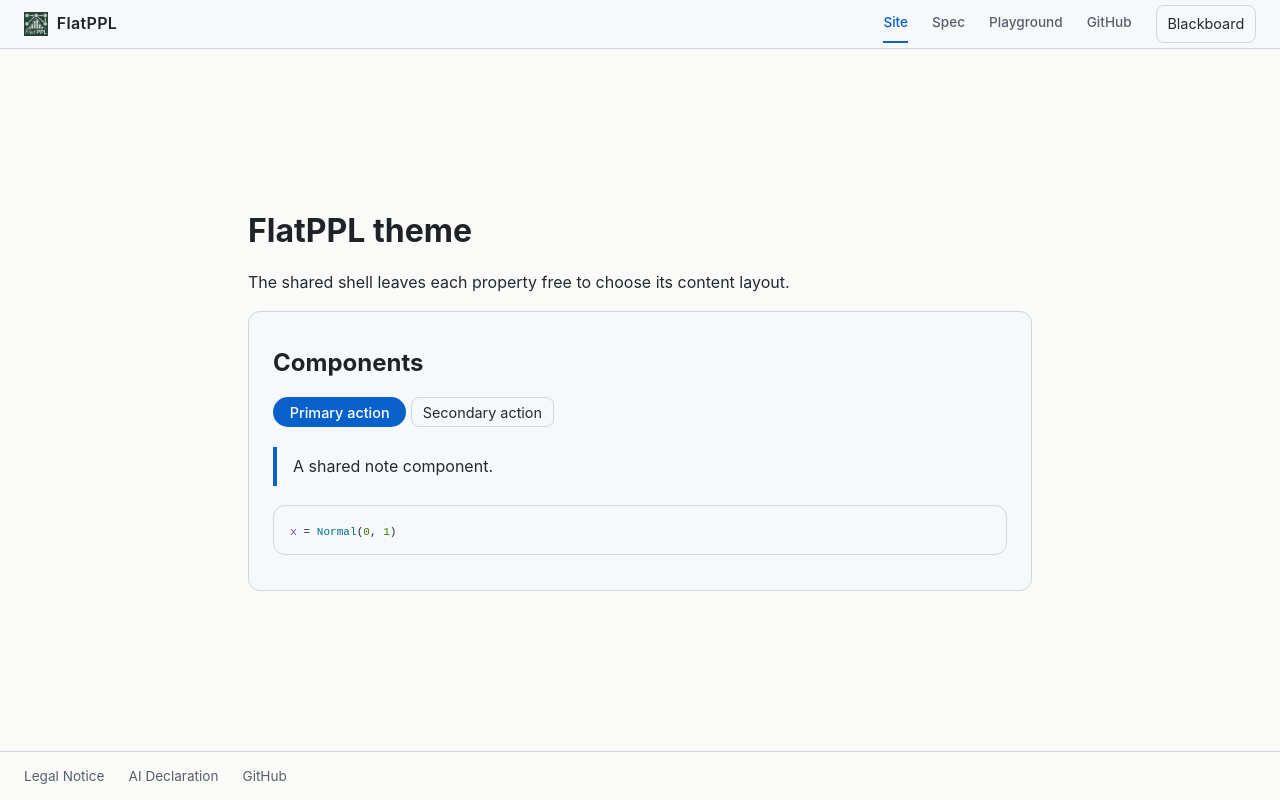
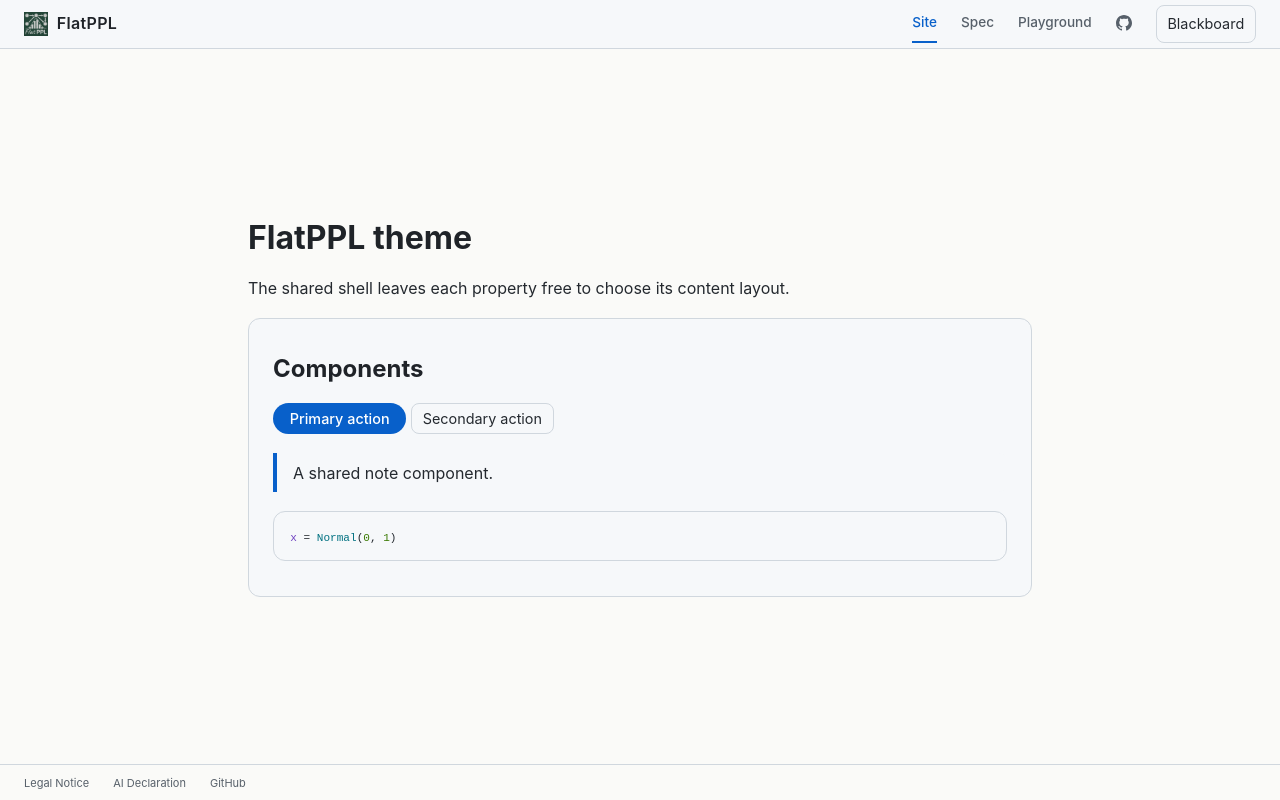
Before and after one commit to flatppl/flatppl-theme, a website: page preview/index.html in a window 1280 px wide. Drawn offline with Linux system fonts and the light colour scheme.

Commit message:
Finish shared shell alignment

```diff
--- a/header.html
+++ b/header.html
@@ -17,7 +17,11 @@
       <a href="https://spec.flatppl.org/" data-fp-nav="spec">Spec</a>
       <a href="https://live.flatppl.org/" data-fp-nav="play">Playground</a>
       <a href="https://docs.flatppl.org/" data-fp-nav="docs" hidden>Docs</a>
-      <a href="https://github.com/flatppl" data-fp-nav="github">GitHub</a>
+      <a href="https://github.com/flatppl" data-fp-nav="github" aria-label="GitHub">
+        <svg class="fp-icon-github" viewBox="0 0 16 16" aria-hidden="true">
+          <path d="M6.766 11.328c-2.063-.25-3.516-1.734-3.516-3.656 0-.781.281-1.625.75-2.188-.203-.515-.172-1.609.063-2.062.625-.078 1.468.25 1.968.703.594-.187 1.219-.281 1.985-.281.765 0 1.39.094 1.953.265.484-.437 1.344-.765 1.969-.687.218.422.25 1.515.046 2.047.5.593.766 1.39.766 2.203 0 1.922-1.453 3.375-3.547 3.64.531.344.89 1.094.89 1.954v1.625c0 .468.391.734.86.547C13.781 14.359 16 11.53 16 8.03 16 3.61 12.406 0 7.984 0 3.563 0 0 3.61 0 8.031a7.88 7.88 0 0 0 5.172 7.422c.422.156.828-.125.828-.547v-1.25c-.219.094-.5.156-.75.156-1.031 0-1.64-.562-2.078-1.609-.172-.422-.36-.672-.719-.719-.187-.015-.25-.093-.25-.187 0-.188.313-.328.625-.328.453 0 .844.281 1.25.86.313.452.64.655 1.031.655s.641-.14 1-.5c.266-.265.47-.5.657-.656" />
+        </svg>
+      </a>
       <button class="fp-btn fp-theme-toggle" type="button" data-fp-theme-toggle>
         <span data-fp-theme-label>Blackboard</span>
       </button>
--- a/shell.css
+++ b/shell.css
@@ -27,6 +27,8 @@ html {
   border-bottom: 1px solid var(--fp-border);
   font-size: var(--fp-size-base);
   line-height: var(--fp-leading);
+  -webkit-font-smoothing: antialiased;
+  -moz-osx-font-smoothing: grayscale;
 }
 
 .fp-product-nav [hidden] {
@@ -93,15 +95,19 @@ html {
 }
 
 .fp-shell-footer {
+  box-sizing: border-box;
   display: flex;
-  min-height: 48px;
+  min-height: 36px;
   align-items: center;
   gap: var(--fp-gutter);
   padding: 0 var(--fp-gutter);
   color: var(--fp-text-muted);
   background: var(--fp-bg);
   border-top: 1px solid var(--fp-border);
-  font-size: var(--fp-size-xs);
+  font-size: 11px;
+  line-height: normal;
+  white-space: nowrap;
+  overflow: hidden;
 }
 
 .fp-shell-footer a {
@@ -124,6 +130,13 @@ html {
   width: 18px;
   height: 18px;
   stroke: currentColor;
+}
+
+.fp-icon-github {
+  display: block;
+  width: 16px;
+  height: 16px;
+  fill: currentColor;
 }
 
 .fp-sr-only {
```
